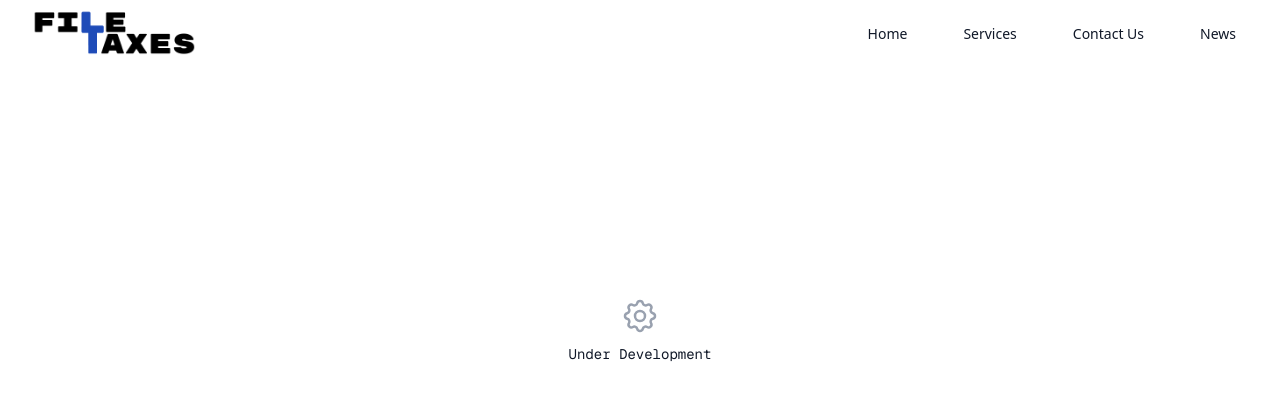
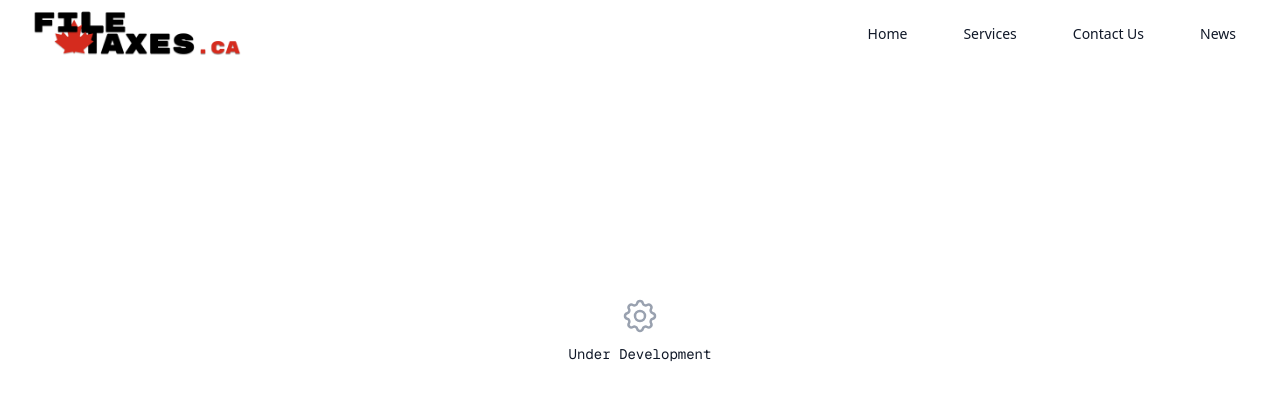
Before and after one commit to SimranDev/file-taxes-ca, a Next.js app: page / in a window 1280 px wide. Shown: the top 398 px of the page. Built offline with nearby package versions, Linux system fonts and the light colour scheme.

Commit message:
feat: add logo images for Navbar component

```diff
--- a/src/components/Navbar.tsx
+++ b/src/components/Navbar.tsx
@@ -44,7 +44,7 @@ export default function Navbar() {
           <div className="flex-shrink-0">
             <Link href="/" className="flex items-center">
               <Image
-                src={isScrolled ? "/file-taxes-light.png" : "/file-taxes-dark.png"}
+                src={isScrolled ? "/ft-logo-light.png" : "/ft-logo-dark.png"}
                 alt="FileTaxes.ca"
                 width={200}
                 height={53}
```
Also changed, not shown: public/ft-logo-dark.png (added), public/ft-logo-light.png (added).
